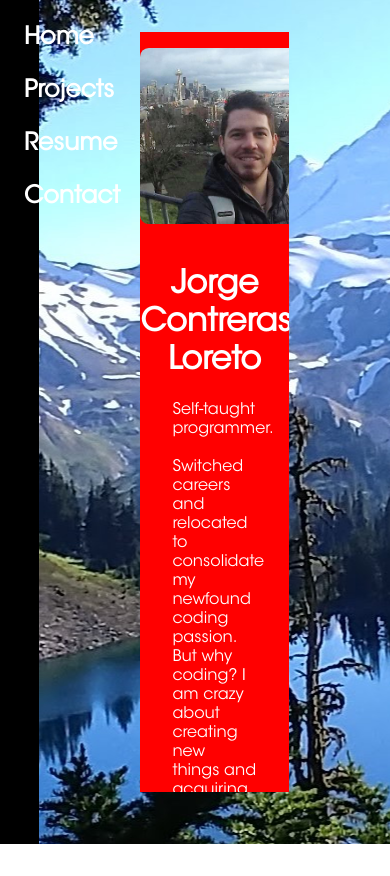
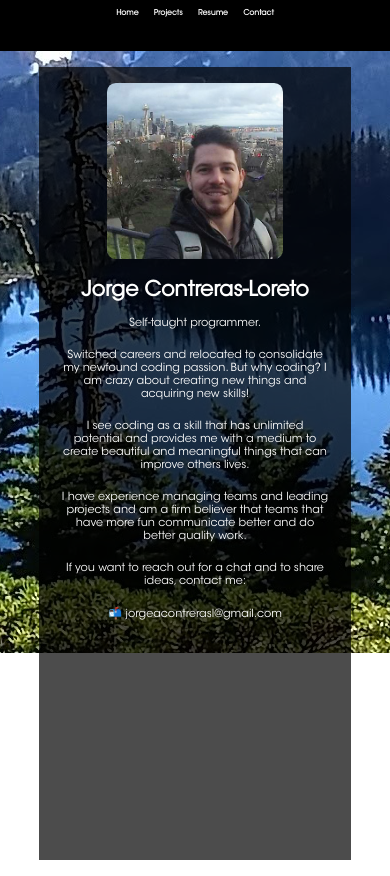
Before and after one commit to jcont12/Portfolio, a React (Create React App) app: page / in a window 390 px wide. Before the commit the page ends 844 px from the top, so only its background shows below. Built offline with nearby package versions, Linux system fonts and the light colour scheme.

Commit message:
Add mobile responsiveness

```diff
--- a/public/index.html
+++ b/public/index.html
@@ -3,7 +3,6 @@
   <head>
     <script src="https://ajax.googleapis.com/ajax/libs/jquery/2.1.3/jquery.min.js"></script>
     <meta charset="utf-8">
-    <meta name="viewport" content="width=device-width, initial-scale=1, shrink-to-fit=no">
     <meta name="theme-color" content="#000000">
     <!--
       manifest.json provides metadata used when your web app is added to the
@@ -20,6 +19,12 @@
       work correctly both with client-side routing and a non-root public URL.
       Learn how to configure a non-root public URL by running `npm run build`.
     -->
+
+    <!-- Add Mobile Responsiveness -->
+    <meta name="viewport" content="width=device-width,initial-scale=1,maximum-scale=1,user-scalable=no">
+    <meta http-equiv="X-UA-Compatible" content="IE=edge,chrome=1">
+    <meta name="HandheldFriendly" content="true">
+
     <title>Portfolio - Jorge Contreras-Loreto</title>
   </head>
   <body id='skin'>
--- a/src/App.css
+++ b/src/App.css
@@ -1,5 +1,6 @@
 #skin{
   background: url('./images/background.jpg') no-repeat center center fixed;
+
 }
 
 #main{
@@ -21,7 +22,24 @@
   background-color: black;
   float:left;
   display: inline-block;
+  overflow: auto;
+  clear:both;
 }
+
+/*ADD SPECIFIC SMALLER SCREEN COMPUTER NAV BAR MODIFICATION*/
+@media screen and (max-width: 1250px){
+  .navbar{
+    height:100%;
+    width: 10%;
+    background-color: black;
+    float:left;
+    display: inline-block;
+    overflow: auto;
+    clear:both;
+    font-size: 0.6em;
+  }
+}
+
 
 h2{
   color:white;
@@ -48,10 +66,6 @@ h2:hover{
   display:inline-block;
   overflow: auto;
   clear:both;
-  @media only screen and (min-width : 320px) and (max-width : 480px) {
-    background-color: red;
-}
-
 }
 
 #index-img{
@@ -107,6 +121,37 @@ h2:hover{
   text-align: justify;
 }
 
+/*ADD SPECIFIC SMALLER SCREEN COMPUTER PROJECT MODIFICATION*/
+@media screen and (max-width: 1450px){
+  #project-block{
+    background-color: rgba(0, 0, 0, 0.68);
+    width: 70%;
+    height: 90%;
+    margin:2em auto 0;
+    position:relative;
+    vertical-align: middle;
+    color:white;
+    display:inline-block;
+    overflow: auto;
+  }
+
+  .project-show{
+    /*border: white 1px solid;*/
+    width:80%;
+    height:80%;
+    margin:auto;
+    vertical-align: top;
+    display: block;
+  }
+  .project-img{
+    border-radius: 2%;
+    width: 80%;
+    height: 70%;
+    margin-bottom: 1em;
+    box-shadow: 0 0 0.2em white;
+  }
+}
+
 /*Resume Styling*/
 #resume-block{
   background-color: rgba(0, 0, 0, 0.68);
@@ -145,3 +190,180 @@ a{
   display:inline-block;
   overflow: auto;
 }
+
+#contact-p{
+  /*border: white 1px solid;*/
+  width: 89%;
+  margin: auto;
+  text-align: justify;
+}
+/*------------------------ADD MOBILE RESPONSIVENESS----------------------------------*/
+@media screen and (max-width: 780px){
+  /*mobile*/#skin{
+    background: url('./images/background2.jpg') no-repeat center center fixed;
+
+  }
+
+  /*mobile*/#main{
+    position: absolute;
+    width: 100%;
+    text-align: center;
+    height:100%;
+    font-family: AvantGarde;
+  }
+
+ /*mobile*/  @font-face {
+      font-family: AvantGarde;
+      src: url('./ITCAvantGardeStd-Bk.woff');
+  }
+
+  /*mobile*/.navbar{
+    height:6%;
+    width: 100%;
+    background-color: black;
+    float:left;
+    display: inline-block;
+  }
+
+  /*mobile*/h2{
+    color:white;
+    margin: 1em 1em;
+    font-size: 0.8em;
+    display: inline-block;
+    vertical-align: middle;
+  }
+
+
+  /*mobile*/h2::after{
+    color:grey;
+    cursor: pointer;
+  }
+
+
+  /*Index Styling*/
+
+  /*mobile*/#index-block{
+    background-color: rgba(0, 0, 0, 0.70);
+    width: 80%;
+    height: 94%;
+    margin: 1em auto;
+    position:relative;
+    vertical-align: bottom;
+    color:white;
+    display:inline-block;
+    overflow: auto;
+    clear:both;
+  }
+
+  /*mobile*/#index-img{
+    border-radius: 5%;
+    width:11em;
+    margin: 1em auto 0.5em auto;
+  }
+
+  /*mobile*/.index-h1{
+    margin-top: 0.3em;
+    font-size: 1.3em;
+
+  }
+
+  /*mobile*/.index-p{
+    margin: 0 2em ;
+    text-align: center;
+    font-size: 0.7em;
+  }
+
+  /*Projects styling*/
+
+  /*mobile*/#project-block{
+    background-color: rgba(0, 0, 0, 0.68);
+    width: 85%;
+    height: 90%;
+    margin:1em auto 0;
+    position:relative;
+    vertical-align: middle;
+    color:white;
+    display:inline-block;
+    overflow: auto;
+  }
+
+  /*mobile*/.project-show{
+    /*border: white 1px solid;*/
+    width:98%;
+    height:18em;
+    display: block;
+  }
+
+  /*mobile*/#project-h1{
+    font-size: 1.3em;
+  }
+
+  /*mobile*/.project-img{
+    border-radius: 2%;
+    width:90%;
+    height: 55%;
+    margin: 1em auto;
+    box-shadow: 0 0 0.2em white;
+  }
+
+  /*mobile*/.project-p{
+    /*border: white 1px solid;*/
+    width: 89%;
+    margin: auto;
+    text-align: justify;
+    font-size: 0.7em;
+  }
+
+  /*Resume Styling*/
+  /*mobile*/#resume-block{
+    background-color: rgba(0, 0, 0, 0.68);
+    width: 75%;
+    height: 41em;
+    margin:1em auto 0;
+    position:relative;
+    color:white;
+    display:inline-block;
+    overflow: auto;
+  }
+
+  /*mobile*/#resume-img{
+    border-radius: 120%;
+    width:11em;
+    margin: 1em auto 0;
+  }
+
+  /*mobile*/a{
+      color: grey;
+  }
+
+  /*mobile*/#resume-h1{
+    font-size: 1.3em;
+  }
+  /*mobile*/.resume-p{
+    width: 95%;
+    margin: auto;
+    font-size: 0.75em;
+  }
+
+  /*Contact styling*/
+  /*mobile*/#contact-block{
+    background-color: rgba(0, 0, 0, 0.68);
+    width: 80%;
+    height: 8em;
+    margin:12em auto;
+    position:relative;
+    color:white;
+    display:inline-block;
+    overflow: auto;
+  }
+
+  /*mobile*/#contact-h1{
+    font-size: 1.3em;
+  }
+
+  /*mobile*/#contact-p{
+    width: 95%;
+    margin: auto;
+    font-size: 0.75em;
+  }
+}
--- a/src/components/main.js
+++ b/src/components/main.js
@@ -70,7 +70,7 @@ handleContact(){
             <h2 onClick={this.handleContact}> Contact </h2>
           </div>
           <div id='project-block'>
-            <h1 className='project-h1'> Projects </h1>
+            <h1 id='project-h1'> Projects </h1>
             <div className='project-show'>
               <a href='https://github.com/jcont12/devs4good'><img className='project-img' src={require('../images/devs4good.jpg')} alt='Devs4good images' /></a>
               <p className='project-p'>Provide a platform through which web developers can give back to the community by bringing non-profit visions to life.</p>
@@ -115,7 +115,7 @@ handleContact(){
           </div>
           <div id='contact-block'>
             <h1 id='contact-h1'> Get in Touch </h1>
-            <p className='contact-p'>For any additional information, or if you would like to stay in touch with me please feel free to do so at: jorgeacontreasl@gmail.com</p>
+            <p id='contact-p'>For any additional information, or if you would like to stay in touch with me please feel free to do so at: jorgeacontreasl@gmail.com</p>
           </div>
         </div>
       );
```
Also changed, not shown: src/images/background2.jpg (added).
